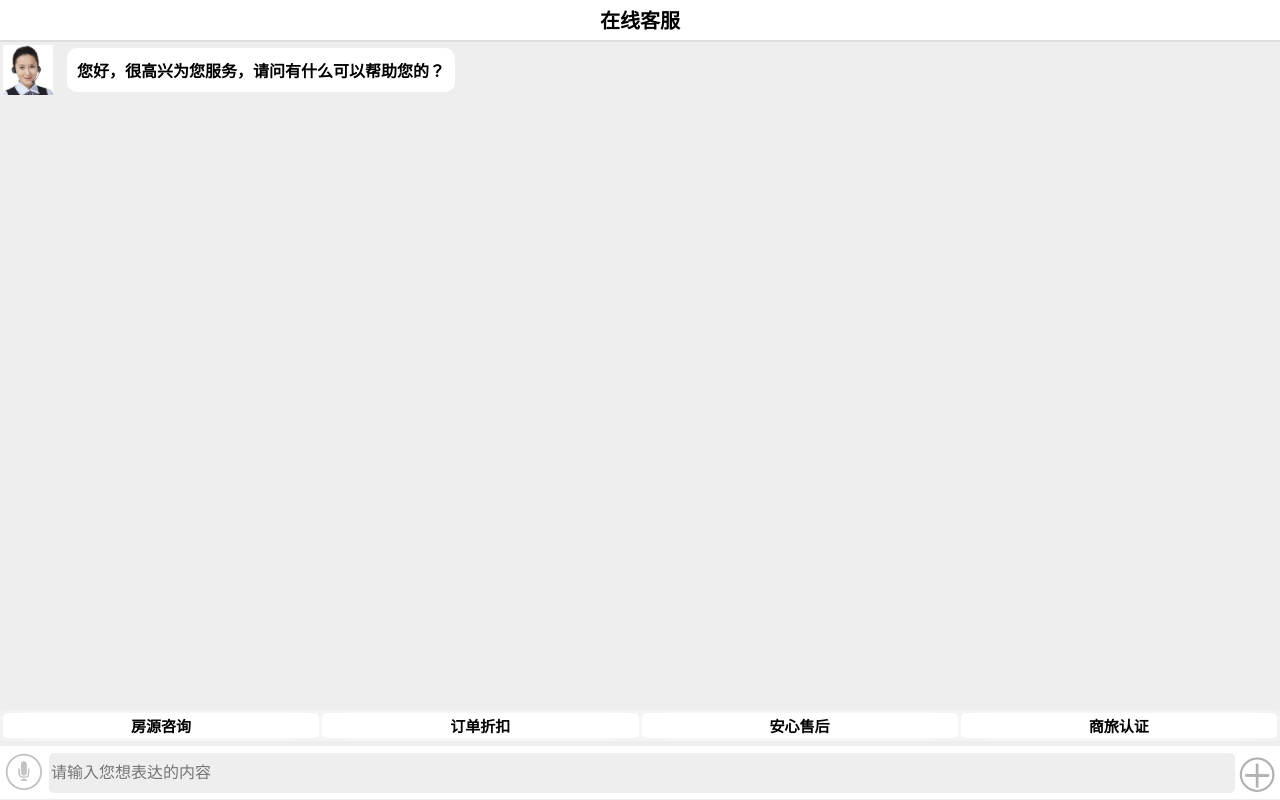
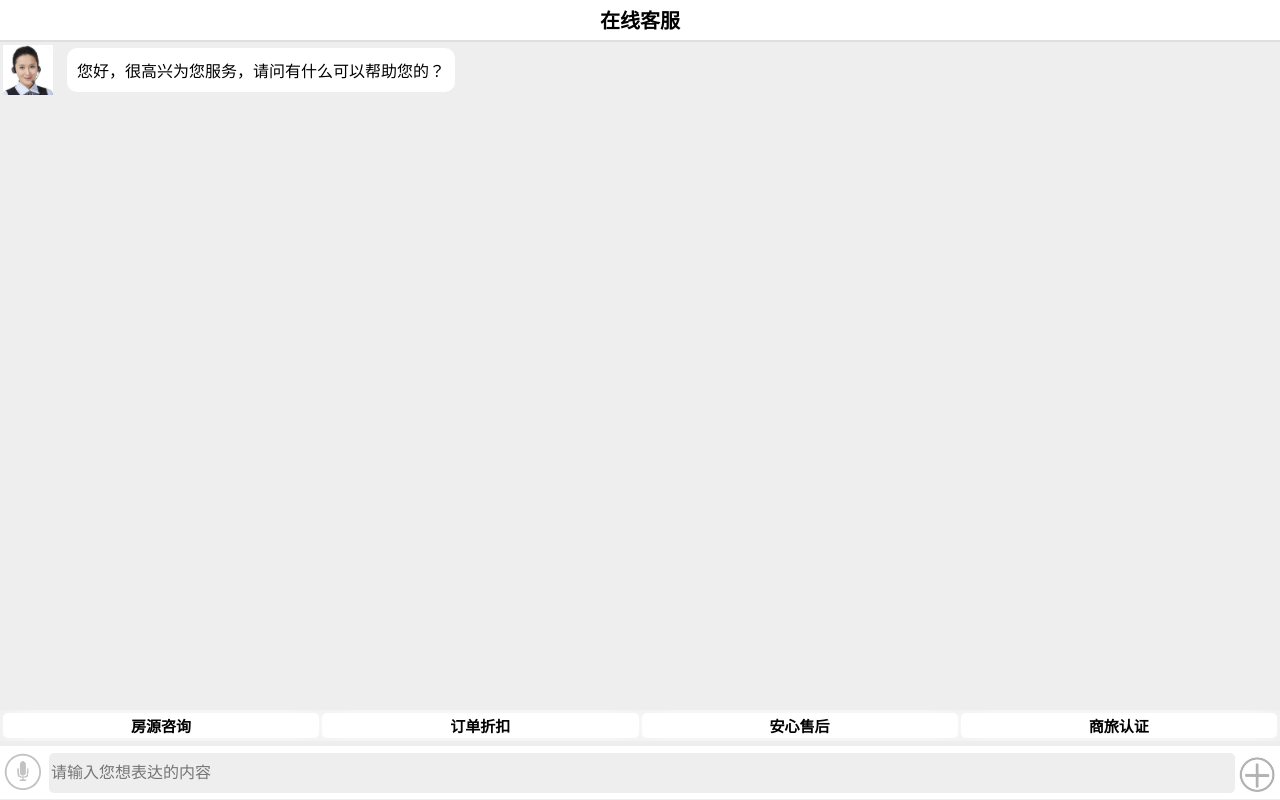
Before and after one commit to wxxhub/modules, a Django app: page /index/ in a window 1280 px wide. Run offline with Django 3.2, Linux system fonts and the light colour scheme; lists and menus that the app fills with data are empty.

Commit message:
end game

```diff
--- a/static/css/index.css
+++ b/static/css/index.css
@@ -127,11 +127,9 @@ body {
 #input_text{
     width: 100%;
     height: 38px;
-    right: 80px;
     margin: 0px;
     /* padding-top: 20px; */
     border: 0px;
-    size: 5;
     background-color: #eeeeee;
     border-radius: 5px;
 
--- a/templates/index.html
+++ b/templates/index.html
@@ -16,26 +16,26 @@
             <div class="chat_box" >
                 <table>
                     <tr>
-                        <th>
+                        <td>
                             <img src="/static/image/server4.jpg" class="server_image">
-                        </th>
-                        <th>
+                        </td>
+                        <td>
                             <div class="message">
                                 您好，很高兴为您服务，请问有什么可以帮助您的？
                             </div>
-                        </th>
+                        </td>
                     </tr>
                 </table>
                 <!-- <table id="server_table">
                     <tr>
-                        <th>
+                        <td>
                             <div class="message">
                                 我要投诉啊啊啊啊啊啊啊啊啊啊啊啊啊啊啊啊！！！！！！
                             </div>
-                        </th>
-                        <th>
+                        </td>
+                        <td>
                             <img src="/static/image/user.jpg" class="user_image">
-                        </th>
+                        </td>
                     </tr>
                 </table> -->
             </div>
@@ -52,15 +52,15 @@
                     {% csrf_token %}
                     <table id = "table2" cellspacing="3">
                         <tr>
-                            <th width="40px">
+                            <td width="40px">
                                 <image type="image" src="/static/image/voice2.png"  class="submit_image" style="width:38px; height:38px;"/>
-                            </th>
-                            <th>
+                            </td>
+                            <td left="80px" right="80px">
                                 <input id = "input_text" type="text" name="input" placeholder="请输入您想表达的内容" onfocus="ss=setInterval(sp,600)" onblur="clearInterval(ss)"/>
-                            </th>
-                            <th width="40px">
+                            </td>
+                            <td width="40px">
                                 <input id="submit_button" type="image" src="/static/image/plus.jpg" class="submit_image" value="发送" disabled="disabled" style="width:38px; height:38px;"/>
-                            </th>
+                            </td>
                         </tr>
                     </table>
                 </form>
```
